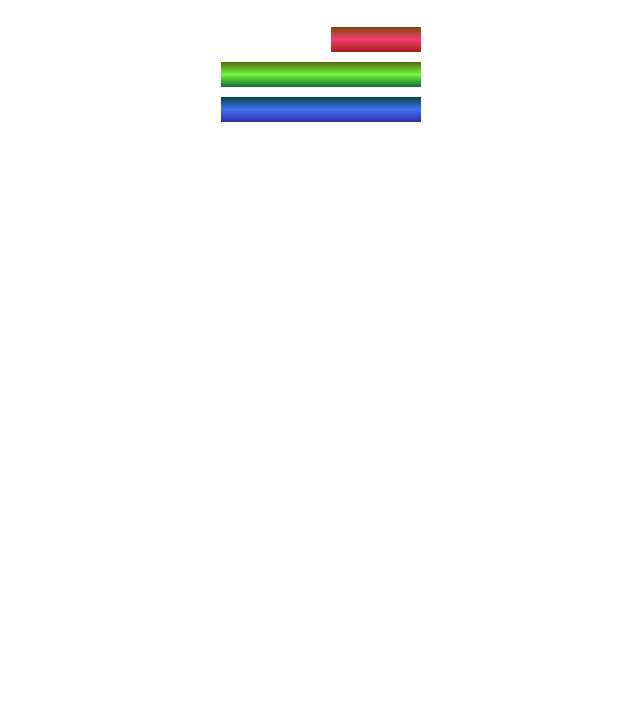
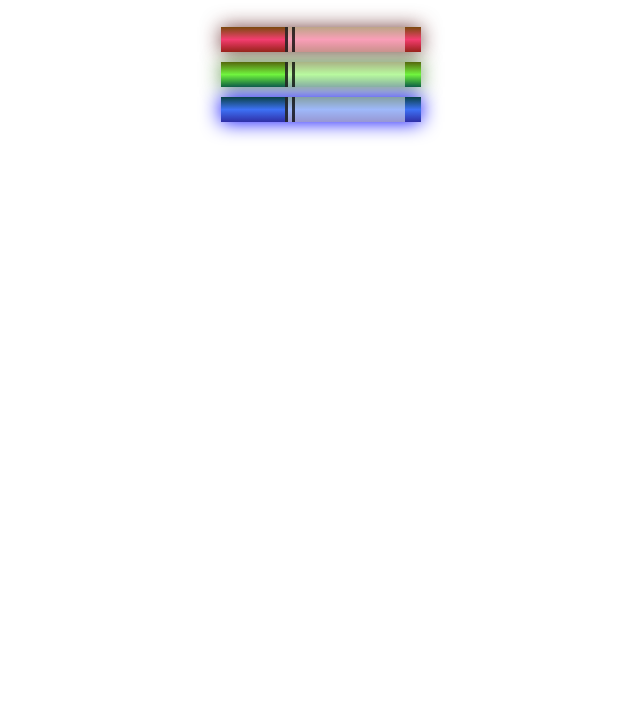
Before and after one commit to myroslavaKukhta/colored_markers_freeCodeCamp, a plain HTML site: page index.html in a window 1280 px wide. Shown: the part 73-800 px from the top of the page, without its empty margins (319-959 px from the left). Drawn offline with Linux system fonts and the light colour scheme.

Commit message:
Three_end

```diff
--- a/index.html
+++ b/index.html
@@ -10,11 +10,16 @@
     <h1>CSS Color Markers</h1>
     <div class="container">
       <div class="marker red">
+        <div class="cap"></div>
         <div class="sleeve"></div>
       </div>
       <div class="marker green">
+        <div class="cap"></div>
+        <div class="sleeve"></div>
       </div>
       <div class="marker blue">
+        <div class="cap"></div>
+        <div class="sleeve"></div>
       </div>
     </div>
   </body>
--- a/styles.css
+++ b/styles.css
@@ -13,20 +13,34 @@ h1 {
   margin: 10px auto;
 }
 
+.cap {
+  width: 60px;
+  height: 25px;
+}
+
 .sleeve {
   width: 110px;
   height: 25px;
-  background-color: white;
+  background-color: rgba(255, 255, 255, 0.5);
+  border-left: 10px double rgba(0, 0, 0, 0.75);
+}
+
+.cap,
+.sleeve {
+  display: inline-block;
 }
 
 .red {
   background: linear-gradient(rgb(122, 74, 14), rgb(245, 62, 113), rgb(162, 27, 27));
+  box-shadow: 0 0 20px 0 rgba(83, 14, 14, 0.8);
 }
 
 .green {
   background: linear-gradient(#55680D, #71F53E, #116C31);
+  box-shadow: 0 0 20px 0 #3B7E20CC;
 }
 
 .blue {
   background: linear-gradient(hsl(186, 76%, 16%), hsl(223, 90%, 60%), hsl(240, 56%, 42%));
+  box-shadow: 0 0 20px 0 blue;
 }
```
